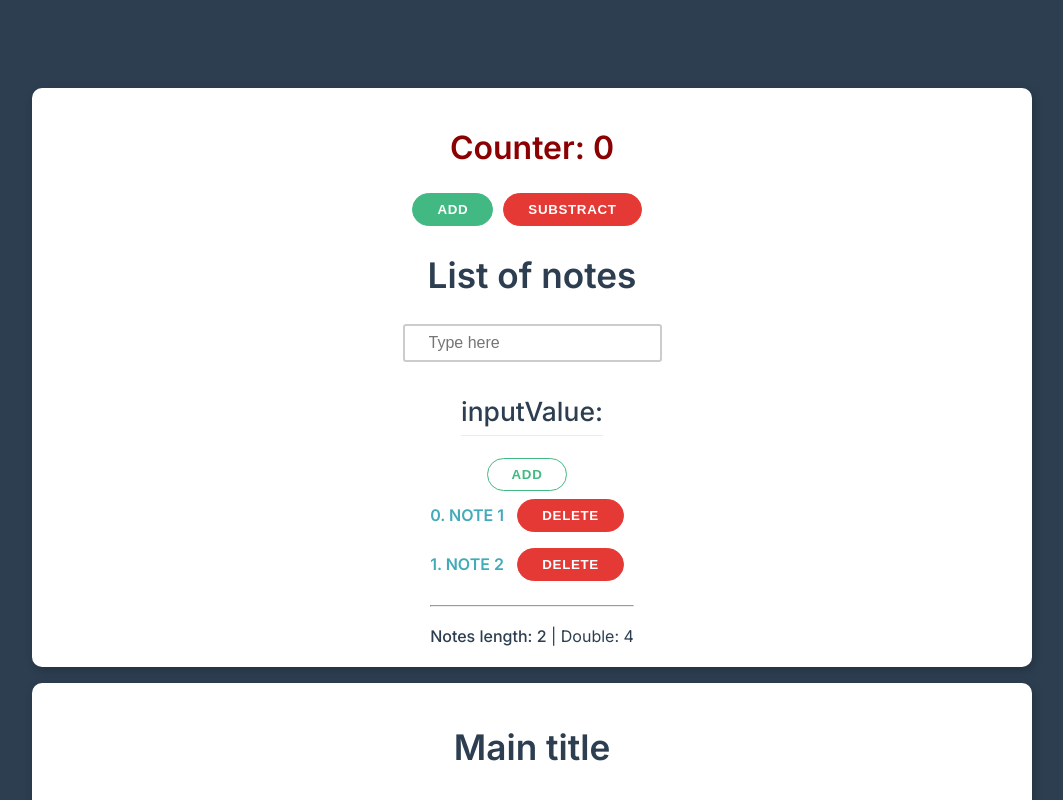
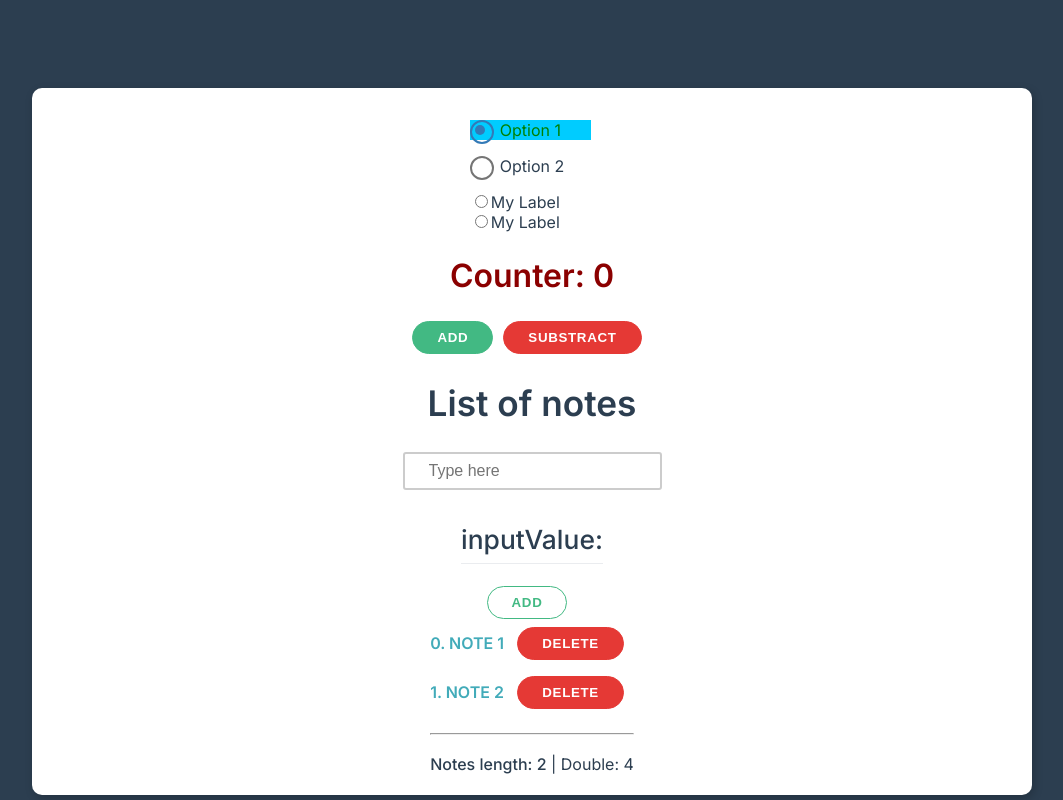
Before and after one commit to steelone/vue3, a plain HTML site: page index.html in a window 1280 px wide. Shown: the top 800 px of the page, without its empty margins (108-1171 px from the left). Drawn offline with nearby package versions, Linux system fonts and the light colour scheme.

Commit message:
radio inputs

```diff
--- a/app.js
+++ b/app.js
@@ -14,7 +14,8 @@ const App = {
                 lastName: 'Denisenko',
                 age: 30
             },
-            items: [1, 2]
+            items: [1, 2],
+            barBaseState: ''
         }
     },
     methods: {
@@ -43,6 +44,9 @@ const App = {
         },
         log(item) {
             console.log(item);
+        },
+        setContent(name){
+            this.barBaseState = name
         }
     },
     computed: {
--- a/index.html
+++ b/index.html
@@ -18,6 +18,39 @@
 <body>
     <div class="container pt-5" id="app" v-cloak>
         <div class="card center">
+            <div>
+                <!-- <div class="md-radio">
+                    <input class="o1" id="1" type="radio" name="g">
+                    <label class="l1" for="1">Option 1</label>
+                    <span>Option 1</span>
+                </div>
+                <div class="md-radio">
+                    <input class="o2" id="2" type="radio" name="g" :checked="titleCounter === 'Counter'">
+                    <label class="l2" for="2">Option 2</label>
+                    <span>Option 2</span>
+                </div> -->
+
+                <div>
+                    <div class="md-radio">
+                        <input id="1" type="radio" name="g" checked>
+                        <label for="1">Option 1</label>
+                    </div>
+                    <div class="md-radio">
+                        <input id="2" type="radio" name="g">
+                        <label for="2">Option 2</label>
+                    </div>
+                </div>
+
+                <div>
+                    <input type="radio" class="check-with-label" id="idinput" />
+                    <label class="label-for-check" for="idinput">My Label</label>
+                </div>
+                <div>
+                    <input type="radio" class="check-with-label" id="idinput" />
+                    <label class="label-for-check" for="idinput">My Label</label>
+                </div>
+            </div>
+
             <h1 :style="{
                 color: inputValue.length<5 ? 'darkred':'darkblue',
                 fontSize: inputValue.length<5 ? '2rem':'1rem'
@@ -29,8 +62,7 @@
             </hr>
             <h1>{{titleNotes}}</h1>
             <div class="form-control">
-                <input type="text" :placeholder="placeholderString"
-                    :value="inputValue" v-model="inputValue"
+                <input type="text" :placeholder="placeholderString" :value="inputValue" v-model="inputValue"
                     @keypress.enter="addNewNote" />
             </div>
             <h2>inputValue: {{inputValue}}</h2>
@@ -48,12 +80,10 @@
                     }">
                         {{index}}. {{toUpperCase(note)}}
                     </span> -->
-                    <span
-                        :class="['primary', {'bold': note.length > 5}]">{{index}}.
+                    <span :class="['primary', {'bold': note.length > 5}]">{{index}}.
                         {{toUpperCase(note)}}
                     </span>
-                    <button class="btn danger"
-                        @click="removeNote(index)">Delete</button>
+                    <button class="btn danger" @click="removeNote(index)">Delete</button>
                 </li>
                 <hr>
                 <li>
@@ -78,8 +108,8 @@
             </ul>
             <ul class="list" v-if="items.length">
                 <!-- <li class="list-item" v-for="(item, i) in evenItems" -->
-                <li class="list-item" v-for="(item, i) in items"
-                    @click.right.prevent="removeItem(i), log(item)" :key="item">
+                <li class="list-item" v-for="(item, i) in items" @click.right.prevent="removeItem(i), log(item)"
+                    :key="item">
                     <strong>{{item}}</strong>&nbsp;
                     <input type="text" @click.stop>
                 </li>
@@ -90,6 +120,20 @@
                 <input type="text" @keyup.enter="addItem" ref="myInput">
             </div>
         </div>
+        <br>
+        </hr>
+        <div class="main">
+            <div class="bar-base">
+                <div class="btn" @click="setContent('1')">111</div>
+                <div class="btn" @click="setContent('2')">222</div>
+                <div class="btn" @click="setContent('3')">333</div>
+            </div>
+        </div>
+        <div class="child" v-if="barBaseState === '1'">11111111111 CONTENT</div>
+        <div class="child" v-if="barBaseState === '2'">22222222222 CONTENT</div>
+        <div class="child" v-if="barBaseState === '3'">333333333333 CONTENT</div>
+        <div class="child">
+        </div>
     </div>
 
 
--- a/theme.css
+++ b/theme.css
@@ -411,3 +411,104 @@ h3 {
 .navbar-menu li a.active {
   border-bottom: 2px solid #3eaf7c;
 }
+.main {
+  background-color: #ff5b5b;
+}
+.main, .main div, .bar-base{
+  display: flex;
+  align-items: center;
+  justify-content: center;
+}
+.main {
+  background: url("http://3.bp.blogspot.com/_EqZzf-l7OCg/TNmdtcyGBZI/AAAAAAAAAD8/KD5Y23c24go/s1600/homer-simpson-1280x1024.jpg") no-repeat;
+  background-size: 100% 100%;
+}
+
+.main div, .bar-base {
+  flex-direction: column;
+}
+.child {
+  color: white;
+}
+
+
+input[type="radio"] {
+  /* display: none; */
+}
+input[type="radio"]:checked + label {
+  color: black;
+  /* animation: ripple 0.2s linear forwards;    */
+}
+input[type="radio"]:checked + label {
+  /* transform: scale(1); */
+  color: green;
+  background-color: rgb(0, 204, 255);
+}
+
+/* .o1:checked + .l1 {
+  font-weight: bold;
+  color: green;
+  background-color: red;
+} */
+.check-with-label:checked + .label-for-check {
+  font-weight: bold;
+}
+
+@keyframes ripple {
+  0% {
+    box-shadow: 0px 0px 0px 1px rgba(0, 0, 0, 0);
+  }
+  50% {
+    box-shadow: 0px 0px 0px 15px rgba(0, 0, 0, 0.1);
+  }
+  100% {
+    box-shadow: 0px 0px 0px 15px rgba(0, 0, 0, 0);
+  }
+}
+.md-radio {
+  margin: 16px 0;
+}
+.md-radio.md-radio-inline {
+  display: inline-block;
+}
+.md-radio input[type=radio] {
+  display: none;
+}
+.md-radio input[type=radio]:checked + label:before {
+  border-color: #337ab7;
+  animation: ripple 0.2s linear forwards;
+}
+.md-radio input[type=radio]:checked + label:after {
+  transform: scale(1);
+}
+.md-radio label {
+  display: inline-block;
+  min-height: 20px;
+  position: relative;
+  padding: 0 30px;
+  margin-bottom: 0;
+  cursor: pointer;
+  vertical-align: bottom;
+}
+.md-radio label:before, .md-radio label:after {
+  position: absolute;
+  content: "";
+  border-radius: 50%;
+  transition: all 0.3s ease;
+  transition-property: transform, border-color;
+}
+.md-radio label:before {
+  left: 0;
+  top: 0;
+  width: 20px;
+  height: 20px;
+  border: 2px solid rgba(0, 0, 0, 0.54);
+}
+.md-radio label:after {
+  top: 5px;
+  left: 5px;
+  width: 10px;
+  height: 10px;
+  transform: scale(0);
+  background: #337ab7;
+}
```
